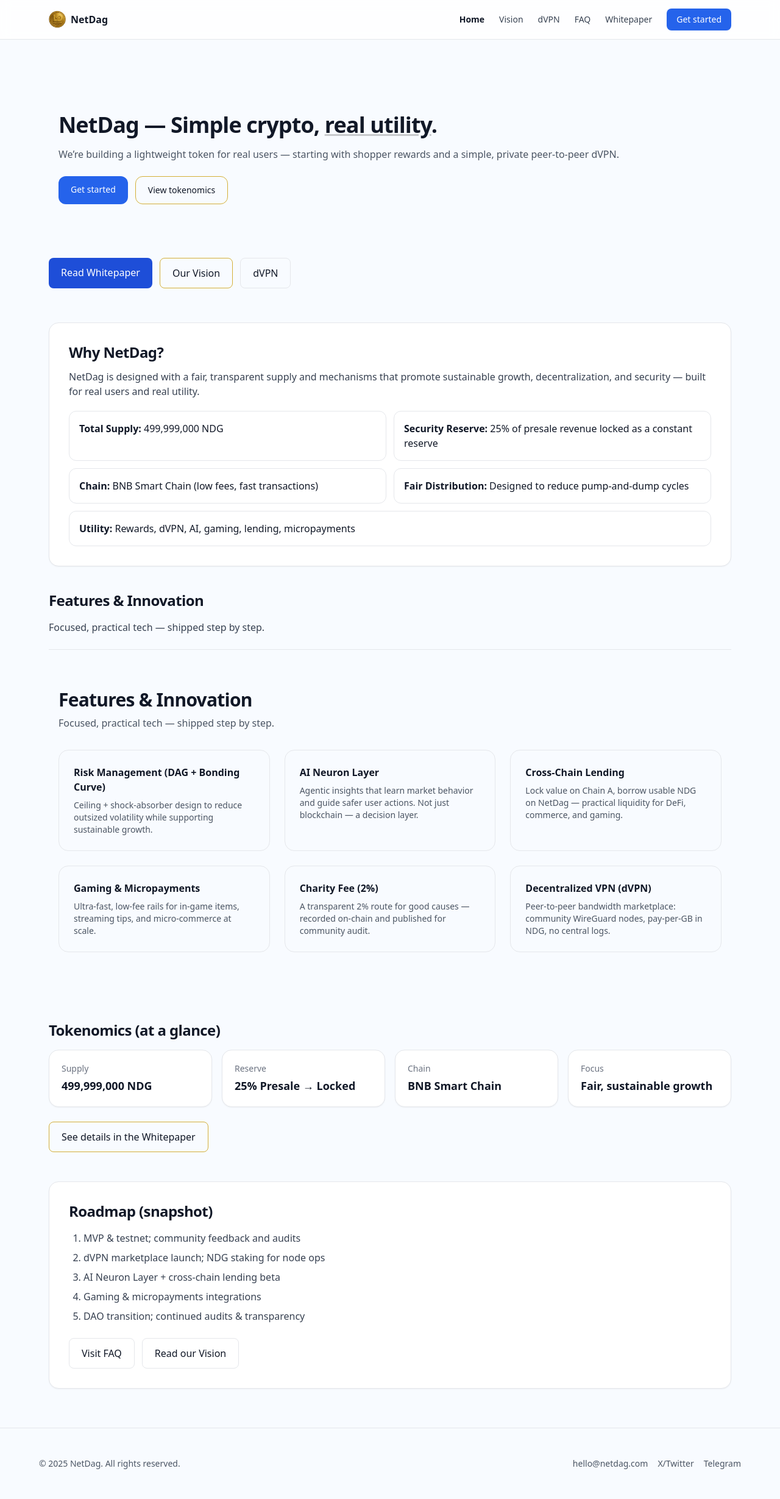
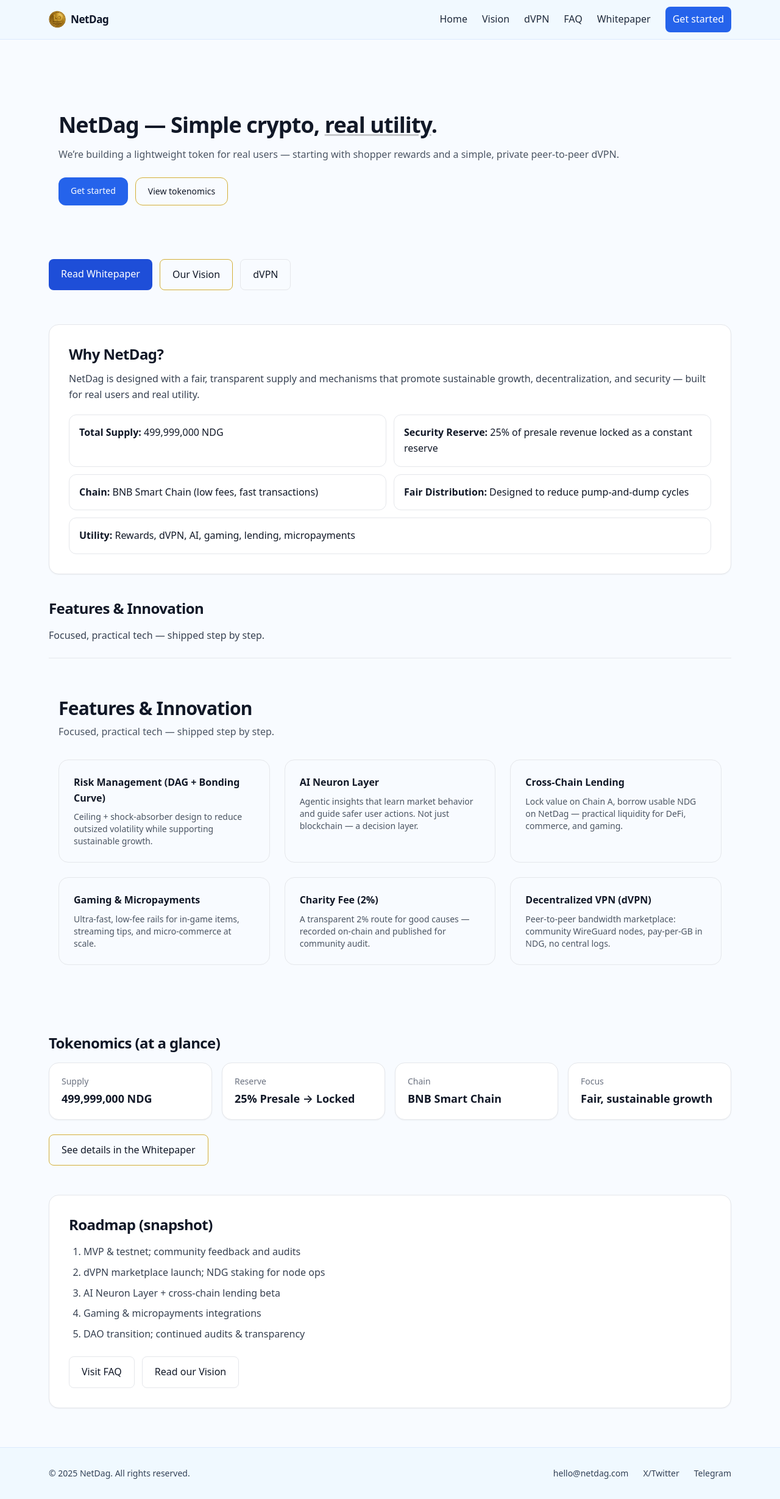
Before and after one commit to JODA-NetDag/fresh-mainnet, a Next.js app: page / in a window 1280 px wide. Shown: the whole page at 61% size. Built offline with nearby package versions, Linux system fonts and the light colour scheme.

Commit message:
chore: replace globals.css with light-blue theme + base styles

```diff
--- a/src/app/globals.css
+++ b/src/app/globals.css
@@ -3,12 +3,61 @@
 @tailwind components;
 @tailwind utilities;
 
-/* Minimal, safe defaults */
+/* ---------- Theme tokens ---------- */
+:root {
+  /* Light, readable blue background + dark text */
+  --bg: #f0f7ff;          /* light blue */
+  --fg: #0f172a;          /* slate-900 */
+  --muted: #475569;       /* slate-600 for secondary text */
+  --ring: #93c5fd;        /* sky-300 focus ring */
+}
+
+/* ---------- Base element styles ---------- */
 html, body {
   height: 100%;
 }
 
-/* (optional) helpers */
-.container {
-  @apply mx-auto px-4;
- }
+body {
+  background: var(--bg);
+  color: var(--fg);
+  font-family: ui-sans-serif, system-ui, -apple-system, Segoe UI, Roboto, Ubuntu,
+    Cantarell, "Noto Sans", "Helvetica Neue", Arial, "Apple Color Emoji",
+    "Segoe UI Emoji", "Segoe UI Symbol";
+  line-height: 1.6;
+  -webkit-font-smoothing: antialiased;
+  -moz-osx-font-smoothing: grayscale;
+}
+
+/* Make images and media responsive by default */
+img, svg, video, canvas {
+  display: block;
+  max-width: 100%;
+  height: auto;
+}
+
+/* Links: subtle by default, clearer on hover/focus */
+a {
+  color: inherit;
+  text-decoration: none;
+}
+a:hover {
+  text-decoration: underline;
+  text-underline-offset: 4px;
+  text-decoration-color: #93c5fd; /* sky-300 */
+}
+a:focus-visible {
+  outline: 2px solid var(--ring);
+  outline-offset: 2px;
+  border-radius: 6px;
+}
+
+/* Useful utility tweaks */
+::selection {
+  background: #bfdbfe; /* sky-200 */
+  color: #0f172a;      /* slate-900 */
+}
+
+/* Ensure sections don’t touch edges on small screens */
+.container-page {
+  @apply mx-auto max-w-6xl px-4;
+}
--- a/src/components/Footer.tsx
+++ b/src/components/Footer.tsx
@@ -1,14 +1,36 @@
 export default function Footer() {
   return (
-    <footer className="px-4 py-12 border-t">
-      <div className="mx-auto max-w-6xl text-sm text-gray-600 flex flex-col md:flex-row items-center justify-between gap-4">
-        <p>© {new Date().getFullYear()} NetDag. All rights reserved.</p>
-        <div className="flex items-center gap-4">
-          <a href="mailto:hello@netdag.com" className="hover:text-gray-800">
-            hello@netdag.com
-          </a>
-          <a href="#" className="hover:text-gray-800">X/Twitter</a>
-          <a href="#" className="hover:text-gray-800">Telegram</a>
+    <footer className="bg-sky-50 border-t border-blue-100">
+      <div className="mx-auto max-w-6xl px-4 py-8 text-slate-700">
+        <div className="flex flex-col gap-4 md:flex-row md:items-center md:justify-between">
+          <p className="text-sm">
+            © {new Date().getFullYear()} NetDag. All rights reserved.
+          </p>
+
+          <nav className="flex flex-wrap items-center gap-x-6 gap-y-2 text-sm">
+            <a
+              href="mailto:hello@netdag.com"
+              className="hover:text-slate-900 hover:underline underline-offset-4 decoration-blue-300"
+            >
+              hello@netdag.com
+            </a>
+            <a
+              href="https://x.com"
+              target="_blank"
+              rel="noreferrer"
+              className="hover:text-slate-900 hover:underline underline-offset-4 decoration-blue-300"
+            >
+              X/Twitter
+            </a>
+            <a
+              href="https://t.me"
+              target="_blank"
+              rel="noreferrer"
+              className="hover:text-slate-900 hover:underline underline-offset-4 decoration-blue-300"
+            >
+              Telegram
+            </a>
+          </nav>
         </div>
       </div>
     </footer>
--- a/src/components/Navbar.tsx
+++ b/src/components/Navbar.tsx
@@ -3,28 +3,21 @@
 import { useState } from "react";
 import Link from "next/link";
 import Image from "next/image";
-import { usePathname } from "next/navigation";
 
 const links = [
   { href: "/", label: "Home" },
   { href: "/vision", label: "Vision" },
   { href: "/dvpn", label: "dVPN" },
   { href: "/faq", label: "FAQ" },
-  { href: "/whitepaper", label: "Whitepaper" }, // page (not PDF)
+  { href: "/whitepaper", label: "Whitepaper" },
 ];
 
 export default function Navbar() {
   const [open, setOpen] = useState(false);
-  const pathname = usePathname();
-
-  const linkClass = (href: string) =>
-    `text-sm transition ${
-      pathname === href ? "text-gray-900 font-semibold" : "text-gray-700 hover:text-gray-900"
-    }`;
 
   return (
-    <header className="sticky top-0 z-50 border-b bg-white/80 backdrop-blur">
-      <div className="mx-auto flex h-16 max-w-6xl items-center justify-between px-4">
+    <header className="sticky top-0 z-50 bg-sky-50/90 backdrop-blur border-b border-blue-100">
+      <div className="mx-auto flex max-w-6xl items-center justify-between px-4 h-16">
         {/* Brand */}
         <Link href="/" className="flex items-center gap-2">
           <Image
@@ -33,63 +26,69 @@ export default function Navbar() {
             width={28}
             height={28}
             priority
+            className="rounded-full"
           />
-          <span className="text-base font-semibold">NetDag</span>
+          <span className="text-[17px] font-semibold tracking-tight text-slate-900">
+            NetDag
+          </span>
         </Link>
 
         {/* Desktop nav */}
-        <nav className="hidden items-center gap-6 md:flex">
+        <nav className="hidden md:flex items-center gap-6">
           {links.map((l) => (
-            <Link key={l.href} href={l.href} className={linkClass(l.href)}>
+            <Link
+              key={l.href}
+              href={l.href}
+              className="text-slate-800 hover:text-slate-900 hover:underline underline-offset-4 decoration-blue-300"
+            >
               {l.label}
             </Link>
           ))}
           <Link
-            href="#get-started"
-            className="rounded-lg bg-blue-600 px-4 py-2 text-sm text-white hover:bg-blue-700"
+            href="/#get-started"
+            className="rounded-lg bg-blue-600 px-3 py-2 text-white hover:bg-blue-700 transition-colors"
           >
             Get started
           </Link>
         </nav>
 
-        {/* Mobile menu button */}
+        {/* Mobile button */}
         <button
-          className="inline-flex items-center justify-center rounded-md p-2 text-gray-700 hover:bg-gray-100 md:hidden"
+          aria-label="Menu"
           onClick={() => setOpen((v) => !v)}
-          aria-label="Toggle menu"
+          className="md:hidden inline-flex h-10 w-10 items-center justify-center rounded-lg border border-blue-200 text-slate-800"
         >
-          <svg width="24" height="24" viewBox="0 0 24 24" fill="none">
-            <path d="M4 6h16M4 12h16M4 18h16" stroke="currentColor" strokeWidth="2" />
-          </svg>
+          <span className="i-[menu]" />
+          {/* simple burger */}
+          <div className="space-y-1.5">
+            <span className="block h-0.5 w-5 bg-slate-800" />
+            <span className="block h-0.5 w-5 bg-slate-800" />
+            <span className="block h-0.5 w-5 bg-slate-800" />
+          </div>
         </button>
       </div>
 
-      {/* Mobile menu */}
+      {/* Mobile drawer */}
       {open && (
-        <div className="border-t bg-white md:hidden">
-          <nav className="mx-auto max-w-6xl px-4 py-3">
-            <ul className="flex flex-col gap-3">
+        <div className="md:hidden border-t border-blue-100 bg-sky-50/95">
+          <nav className="mx-auto max-w-6xl px-4 py-3 flex flex-col gap-3">
             {links.map((l) => (
-                <li key={l.href}>
               <Link
+                key={l.href}
                 href={l.href}
-                    className={linkClass(l.href)}
                 onClick={() => setOpen(false)}
+                className="text-slate-800 hover:text-slate-900"
               >
                 {l.label}
               </Link>
-                </li>
             ))}
-              <li>
             <Link
-                  href="#get-started"
-                  className="inline-block rounded-lg bg-blue-600 px-4 py-2 text-sm text-white hover:bg-blue-700"
+              href="/#get-started"
               onClick={() => setOpen(false)}
+              className="mt-1 rounded-lg bg-blue-600 px-3 py-2 text-white hover:bg-blue-700 transition-colors w-max"
             >
               Get started
             </Link>
-              </li>
-            </ul>
           </nav>
         </div>
       )}
```
Lines whose indentation alone changed are shown as unchanged.
